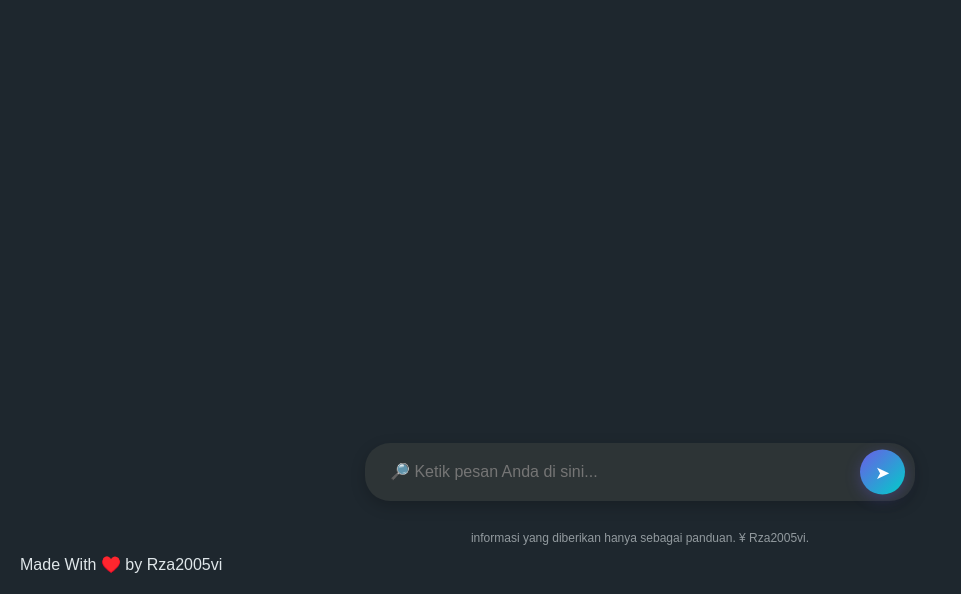
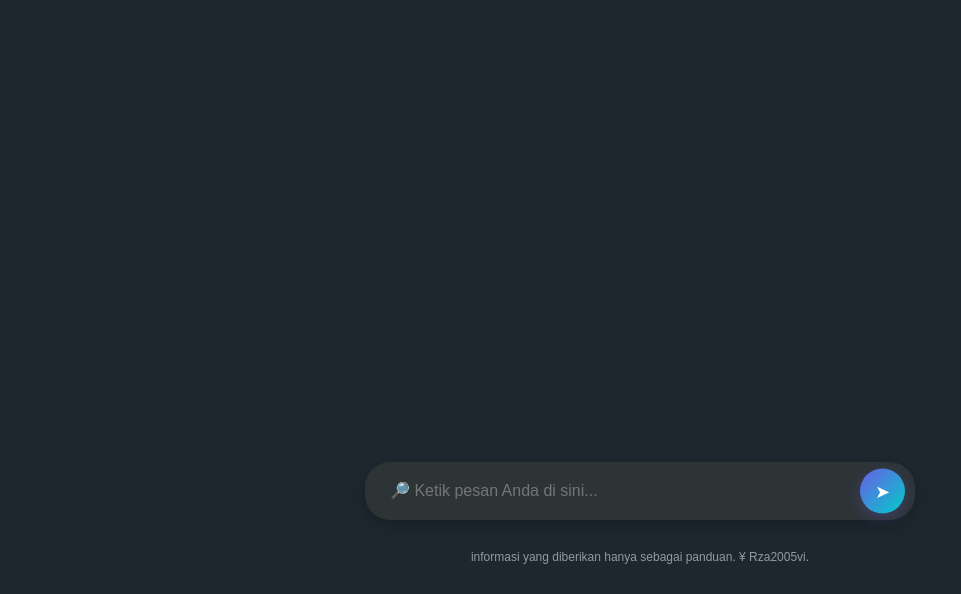
Before and after one commit to Rvas123vi/Alchattes5563434, a plain HTML site: page index.html in a window 1280 px wide. Shown: the part 206-800 px from the top of the page, without its empty margins (0-961 px from the left). Drawn offline with Linux system fonts and the light colour scheme.

Commit message:
Update index.html

```diff
--- a/index.html
+++ b/index.html
@@ -302,7 +302,6 @@
         </div>
     </div>
 
-                               <p id="disclaimer">Made With ♥️ by Rza2005vi</p>
     <script>
         // Theme toggling
         function toggleTheme() {
```
